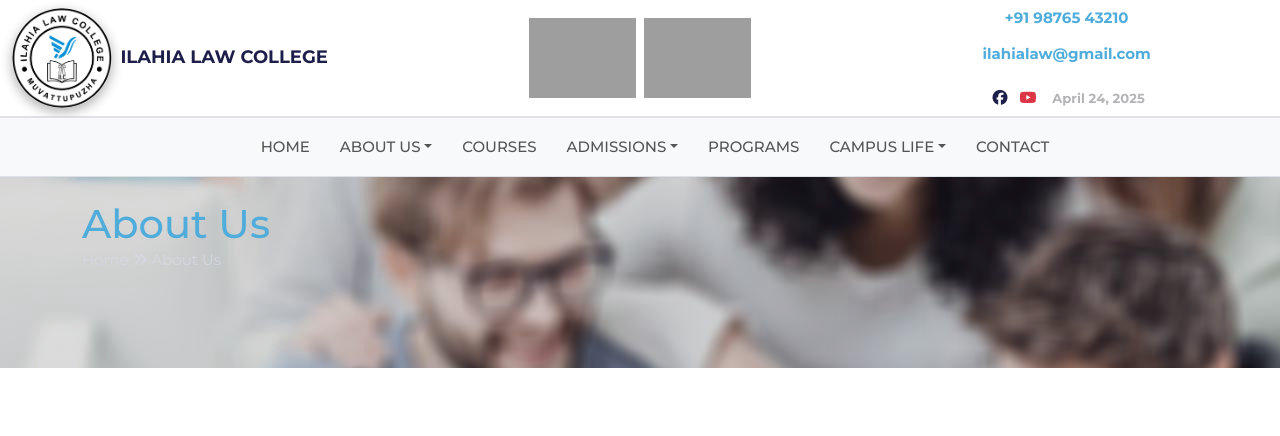
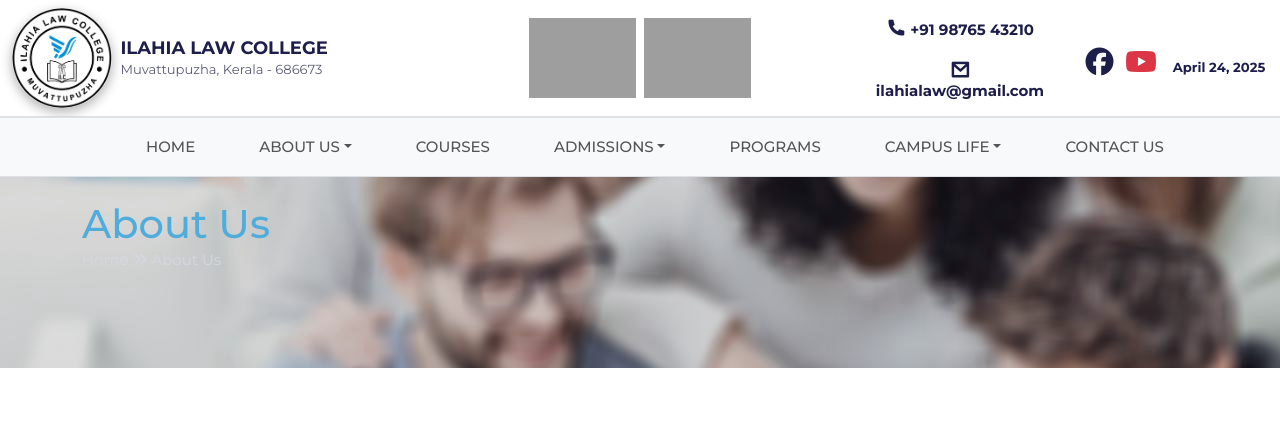
Before and after one commit to ankuxsshh/ilahialawcollege, a Django app: page /about in a window 1280 px wide. Shown: the top 436 px of the page. Run offline with Django 5.2, Linux system fonts and the light colour scheme; some libraries are stand-ins or nearby versions; grey boxes are pictures that could not be loaded.

Commit message:
lastupdates

```diff
--- a/static/css/style.css
+++ b/static/css/style.css
@@ -620,9 +620,15 @@ textarea.form-control {
   color: #000000a9;
 }
 
+/* Active Nav Link */
+.navbar-light .navbar-nav .nav-link.active {
+  color: #ffffffa2;
+  background-color: #96cbeb;
+}
 link:focus,
 .navbar-light .navbar-nav .nav-link:hover {
-  color: #444444a2;
+  color: #ffffffa2;
+  background-color: #96cbeb;
 }
 
 .navbar-light .navbar-nav .active>.nav-link,
@@ -633,7 +639,7 @@ link:focus,
 }
 
 .navbar-expand-lg .navbar-nav .nav-link {
-  padding: 40px 0px;
+  padding: 17px;
 }
 
 @media (max-width: 991px) {
@@ -807,7 +813,7 @@ link:focus,
 }
 
 .feature-blocks {
-  margin-top: -95px;
+  margin-top: 20px;
   padding-left: 100px;
   padding-top: 60px;
   padding-right: 30%;
--- a/templates/about.html
+++ b/templates/about.html
@@ -64,7 +64,7 @@
   </section>
   <!-- /Our Mission Section -->
 
-  <!-- funfacts -->
+  {% comment %} <!-- funfacts -->
   <section class="section-sm bg-primary">
     <div class="container">
       <div class="row" class="" data-aos="zoom-out">
@@ -99,7 +99,7 @@
       </div>
     </div>
   </section>
-  <!-- /funfacts -->
+  <!-- /funfacts --> {% endcomment %}
 
 <!-- Our Mission Section -->
 <section
--- a/templates/base.html
+++ b/templates/base.html
@@ -40,6 +40,8 @@
     <link rel="icon" href="images/favicon.ico" type="image/x-icon" />
 
     <link rel="stylesheet" href="https://unpkg.com/aos@next/dist/aos.css" />
+
+    <link href="https://cdn.jsdelivr.net/npm/remixicon@4.5.0/fonts/remixicon.css" rel="stylesheet"/>
   </head>
 
   <body>
@@ -64,7 +66,7 @@
 
               <div class="text-left">
                 <h5 class="mb-0 font-weight-bold">ILAHIA LAW COLLEGE</h5>
-                <small></small>
+                <small>Muvattupuzha, Kerala - 686673</small>
               </div>
             </div>
 
@@ -75,17 +77,19 @@
             </div>
 
             <!-- Right-side Contact & Social -->
-            <div class="col-md-4 text-md-right text-center">
+            <div class="col-md-2 text-md-right text-center">
               <div>
-                <strong class="text-primary">+91 98765 43210</strong><br />
+                <strong class="text-dark"><i class="ri-phone-fill fs-5"></i> +91 98765 43210</strong><br/>
                 <br>
-                <a href="mailto:glcekm@hotmail.com" style="font-weight: 600;">ilahialaw@gmail.com</a>
+                <a href="mailto:glcekm@hotmail.com" style="font-weight: 600; color: #1e1e4b !important;"><i class="ri-mail-line fs-5"></i> ilahialaw@gmail.com</a>
               </div>
+            </div>
               <br>
+            <div class="col-md-2 text-md-right text-center">
               <div class="mt-2">
-                <a href="#" class="mx-1"><i class="fab fa-facebook text-dark"></i></a>
-                <a href="#" class="mx-1"><i class="fab fa-youtube text-danger"></i></a>
-                <small class="text-muted ml-2" style="font-weight: 600;">April 24, 2025</small>
+                <a href="#" class="mx-1"><i class="fab fa-facebook text-dark fs-3"></i></a>
+                <a href="#" class="mx-1"><i class="fab fa-youtube text-danger fs-3"></i></a>
+                <small class="text-muted ml-2" style="font-weight: 600; color: #1e1e4b !important;">April 24, 2025</small>
               </div>
             </div>
           </div>
@@ -103,7 +107,7 @@
                 <a class="nav-link" href="/">HOME</a>
               </li>
               <li class="nav-item dropdown view">
-                <a href="" class="nav-link dropdown-toggle" id="navbarDropdown" role="button" data-toggle="dropdown" aria-haspopup="true" aria-expanded="false">ABOUT US</a>
+                <a href="about" class="nav-link dropdown-toggle" id="navbarDropdown" role="button" data-toggle="dropdown" aria-haspopup="true" aria-expanded="false">ABOUT US</a>
                 <div class="dropdown-menu" aria-labelledby="navbarDropdown">
                   <a class="dropdown-item" href="about">College Profile</a>
                   <a class="dropdown-item" href="managements">Management</a>
@@ -133,7 +137,7 @@
                 </div>
               </li>
               <li class="nav-item @@contact">
-                <a class="nav-link" href="contactpage">CONTACT</a>
+                <a class="nav-link" href="contactpage">CONTACT US</a>
               </li>
             </ul>
           </div>
--- a/templates/complaint_cell.html
+++ b/templates/complaint_cell.html
@@ -18,4 +18,4 @@
     </div>
   </section>
   <!-- /page title -->
-  {% endblock %}
+{% endblock %}
```
Also changed, not shown: templates/index.html (+146 -142 lines).
